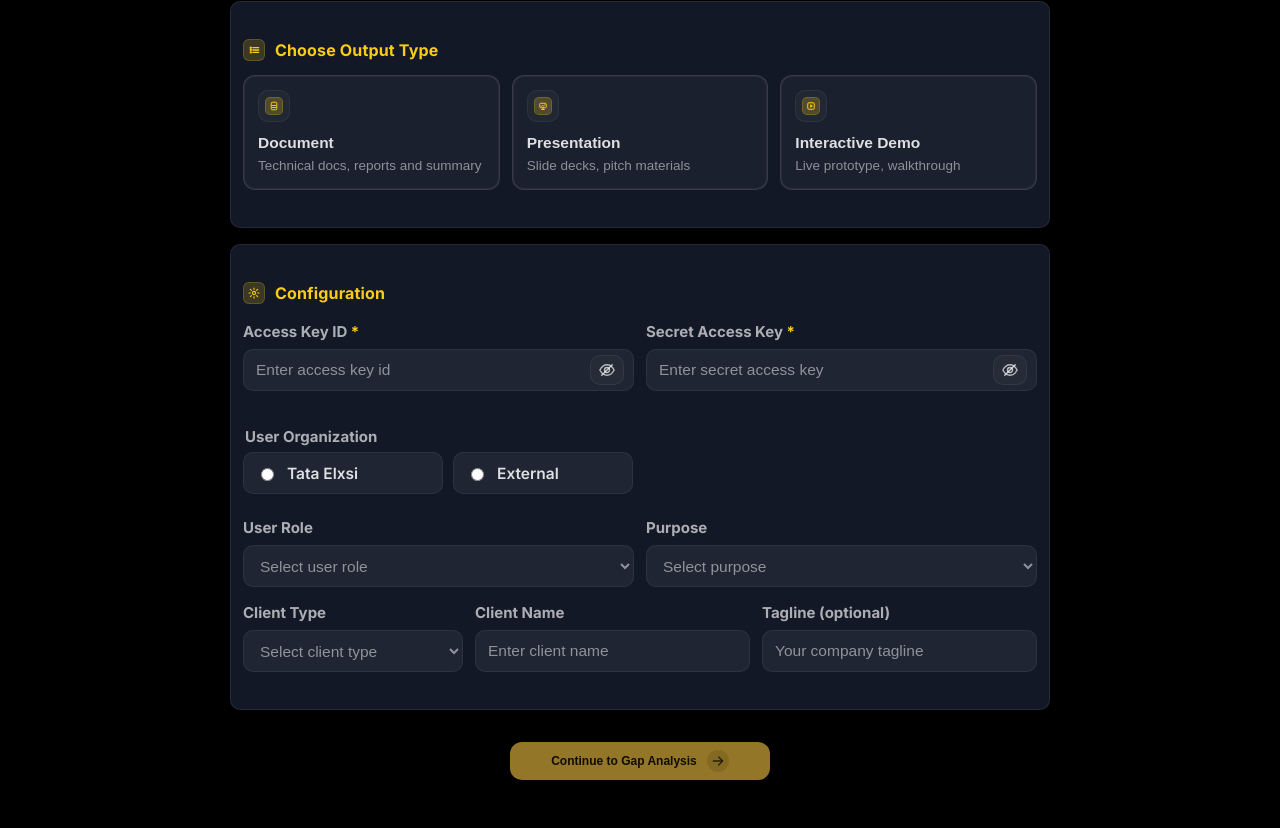
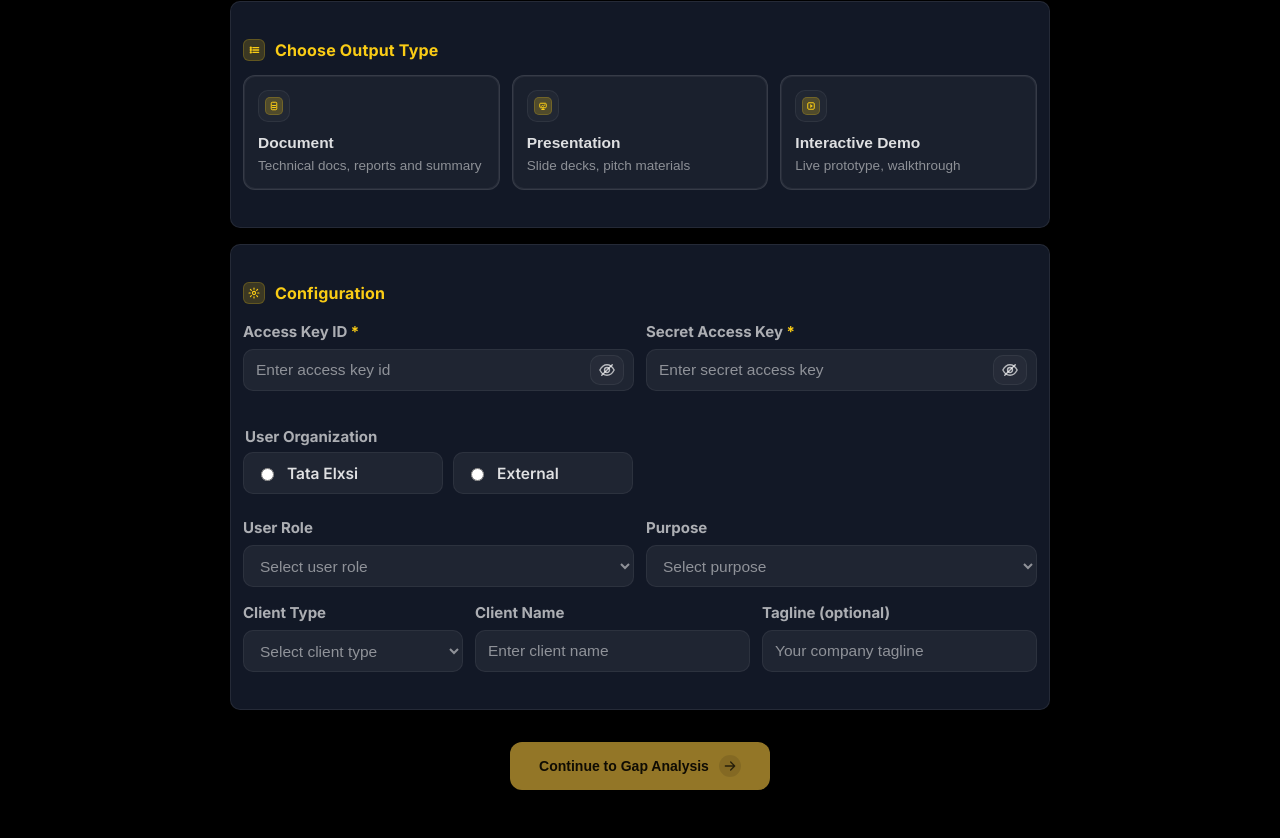
Before and after one commit to kavia-common/solutiongen-platform-10016-10025, a React (Create React App) app in the folder frontend_app/: page / in a window 1280 px wide. Shown: the part 493-1331 px from the top of the page. Built offline with nearby package versions, Linux system fonts and the light colour scheme; the HTML template or start-up script is replaced by a standard one.

Commit message:
Checkpoint 124 - cg3f38ca0e

```diff
--- a/frontend_app/src/App.css
+++ b/frontend_app/src/App.css
@@ -895,13 +895,15 @@ select.udcInput:valid{
 }
 
 .udcCtaButton{
-  height: 38px;
+  /* Larger CTA per request (increase padding/height + label size), styling otherwise unchanged */
+  height: 48px;              /* was 38px */
   min-width: 260px;
+  padding: 0 18px;           /* adds horizontal breathing room without affecting layout */
   border-radius: 12px;
   border: none;
   background: var(--accent-yellow);
   color: var(--accent-yellow-text);
-  font-size: 12px;
+  font-size: 14px;           /* was 12px */
   font-weight: 800;
   cursor: pointer;
   display:inline-flex;
```
Also changed, not shown: 2 other files (tests, documents, lock files or other folders).
